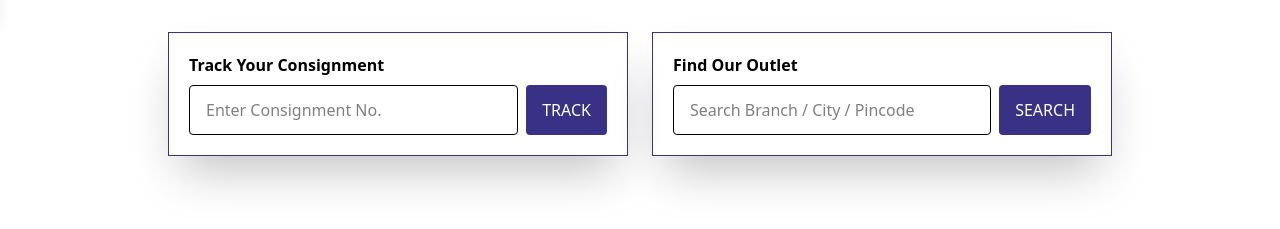
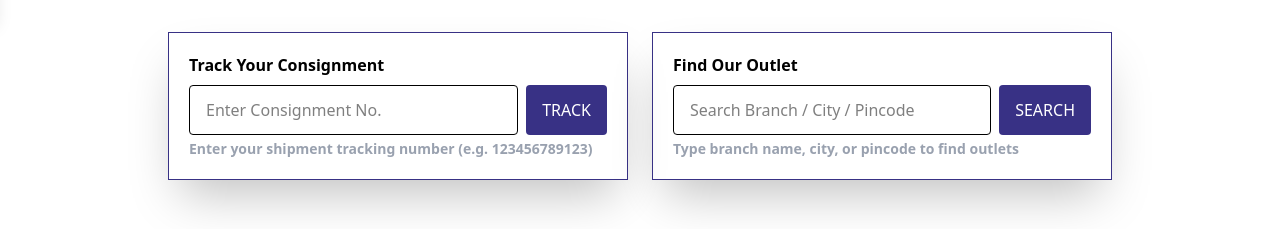
Before and after one commit to dhameliyahit/ShreeXpress-client, a React (Vite) app: page / in a window 1280 px wide. Shown: the part 780-1009 px from the top of the page. Built offline with nearby package versions, Linux system fonts and the light colour scheme.

Commit message:
changes in quick section (home page)

```diff
--- a/src/components/pages/HomePage.jsx
+++ b/src/components/pages/HomePage.jsx
@@ -19,8 +19,8 @@ const HomePage = () => {
     return (
         <>
             <Layout>
-                <HeroSection /> {/* This is the Hero section */}
-                <QuickAccessSection /> {/* This is the Quick Access section */}
+                <HeroSection />
+                <QuickAccessSection />
                 <AboutUs />
                 <ContactUs isLayout={false} />
             </Layout>
@@ -187,7 +187,9 @@ const QuickAccessSection = () => {
                         >
                             {loadingTrack ? "TRACKING..." : "TRACK"}
                         </button>
+
                     </div>
+                    <p className="text-sm text-gray-400 font-semibold mt-1"> Enter your shipment tracking number (e.g. 123456789123) </p>
                 </form>
 
                 <form onSubmit={handleSearchSubmit} className="relative shadow-2xl p-5 border border-[#383185]">
@@ -231,7 +233,9 @@ const QuickAccessSection = () => {
                         >
                             {loadingBranches ? "SEARCHING..." : "SEARCH"}
                         </button>
+
                     </div>
+                    <p className="text-sm text-gray-400 font-semibold mt-1"> Type branch name, city, or pincode to find outlets </p>
                 </form>
             </div >
         </section >
```
